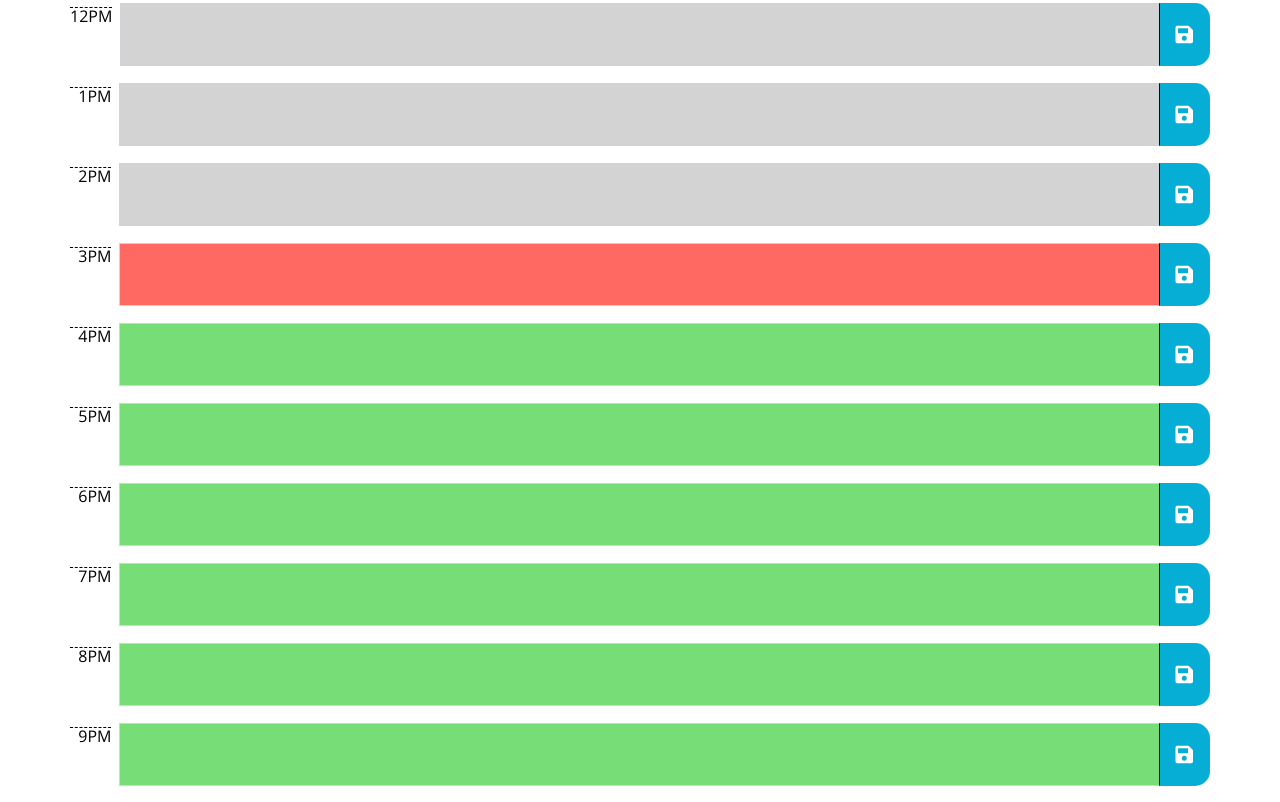
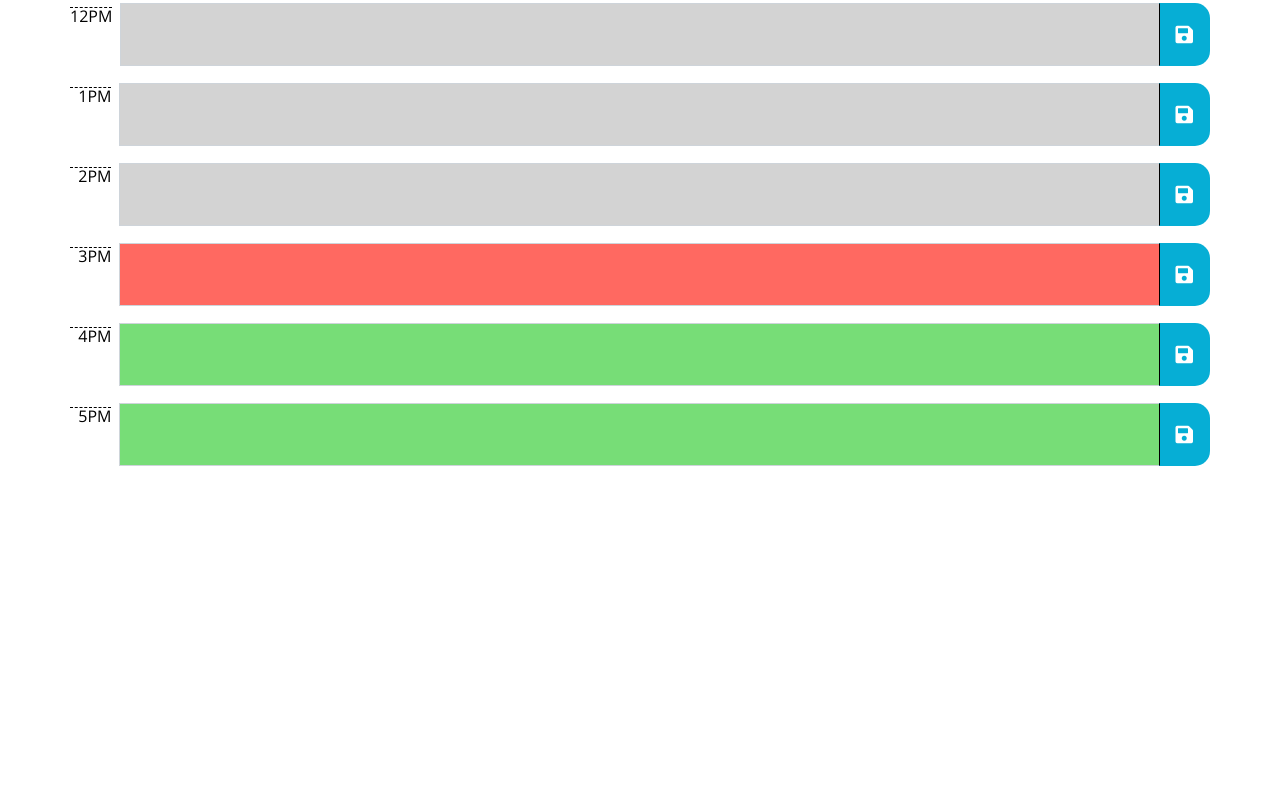
Before and after one commit to joeyr1984/Work-Day-Scheduler, a plain HTML site: page index.html in a window 1280 px wide. Shown: the part 574-1376 px from the top of the page. After the commit the page ends 1056 px from the top, so only its background shows below. Drawn offline with nearby package versions, Linux system fonts and the light colour scheme.

Commit message:
final touches and fill out read me

```diff
--- a/index.html
+++ b/index.html
@@ -24,13 +24,11 @@
     <div class="row time-block">
       <div class="input-group mb-3">
         <label class="my-1 mr-2 hour" for="new-task-9am">&nbsp;&nbsp;9AM</label>
-
         <textarea id="new-task-9am" class="form-control description" aria-label="new task for this hour"
           aria-describedby="save-button-9am"></textarea>
         <div class="input-group-append">
           <button class="btn saveBtn btn-lg" type="button" id="save-button-9am"><i class="fas fa-save"></i></button>
         </div>
-
       </div>
     </div>
     <div class="row time-block">
@@ -113,50 +111,10 @@
         </div>
       </div>
     </div>
-    <div class="row time-block">
-      <div class="input-group mb-3">
-        <label class="my-1 mr-2 hour" for="new-task-6pm">&nbsp;&nbsp;6PM</label>
-        <textarea id="new-task-6pm" class="form-control description" aria-label="new task for this hour"
-          aria-describedby="save-button-6pm"></textarea>
-        <div class="input-group-append">
-          <button class="btn saveBtn btn-lg" type="button" id="save-button-6pm"><i class="fas fa-save"></i></button>
-        </div>
-      </div>
-    </div>
-    <div class="row time-block">
-      <div class="input-group mb-3">
-        <label class="my-1 mr-2 hour" for="new-task-7pm">&nbsp;&nbsp;7PM</label>
-        <textarea id="new-task-7pm" class="form-control description" aria-label="new task for this hour"
-          aria-describedby="save-button-7pm"></textarea>
-        <div class="input-group-append">
-          <button class="btn saveBtn btn-lg" type="button" id="save-button-7pm"><i class="fas fa-save"></i></button>
-        </div>
-      </div>
-    </div>
-    <div class="row time-block">
-      <div class="input-group mb-3">
-        <label class="my-1 mr-2 hour" for="new-task-8pm">&nbsp;&nbsp;8PM</label>
-        <textarea id="new-task-8pm" class="form-control description" aria-label="new task for this hour"
-          aria-describedby="save-button-8pm"></textarea>
-        <div class="input-group-append">
-          <button class="btn saveBtn btn-lg" type="button" id="save-button-8pm"><i class="fas fa-save"></i></button>
-        </div>
-      </div>
-    </div>
-    <div class="row time-block">
-      <div class="input-group mb-3">
-        <label class="my-1 mr-2 hour" for="new-task-9pm">&nbsp;&nbsp;9PM</label>
-        <textarea id="new-task-9pm" class="form-control description" aria-label="new task for this hour"
-          aria-describedby="save-button-9pm"></textarea>
-        <div class="input-group-append">
-          <button class="btn saveBtn btn-lg" type="button" id="save-button-9pm"><i class="fas fa-save"></i></button>
-        </div>
-      </div>
-    </div>
   </div>
-
   <script src="https://code.jquery.com/jquery-3.4.1.min.js"></script>
   <script src="https://cdnjs.cloudflare.com/ajax/libs/moment.js/2.24.0/moment.min.js"></script>
+  <!--myscript-->
   <script src="./script.js"></script>
 </body>
 
--- a/script.js
+++ b/script.js
@@ -1,5 +1,5 @@
 
-var timeSlots = [9, 10, 11, 12, 13, 14, 15, 16, 17, 18, 19, 20, 21];
+var timeSlots = [9, 10, 11, 12, 13, 14, 15, 16, 17];
 
 $(document).ready(function () {
     $("#currentDay").html(moment().format("dddd, MMMM Do"));
@@ -23,7 +23,6 @@ $(document).ready(function () {
 function saveUserInput(e) {
     var blankSchedule = [];
     var buttonId = e.currentTarget.id;
-    //console.log(e);
     var buttonIdArray = buttonId.split("-");
     var hourSlot = buttonIdArray[buttonIdArray.length - 1];
     var newTask = $("#new-task-" + hourSlot).val();
@@ -43,7 +42,6 @@ function saveUserInput(e) {
 
         }
     }
-    //console.log(newTask);
 }
 function loadSchedule() {
     if (typeof (Storage) !== "undefined") {
```
Also changed, not shown: 2 other files.
